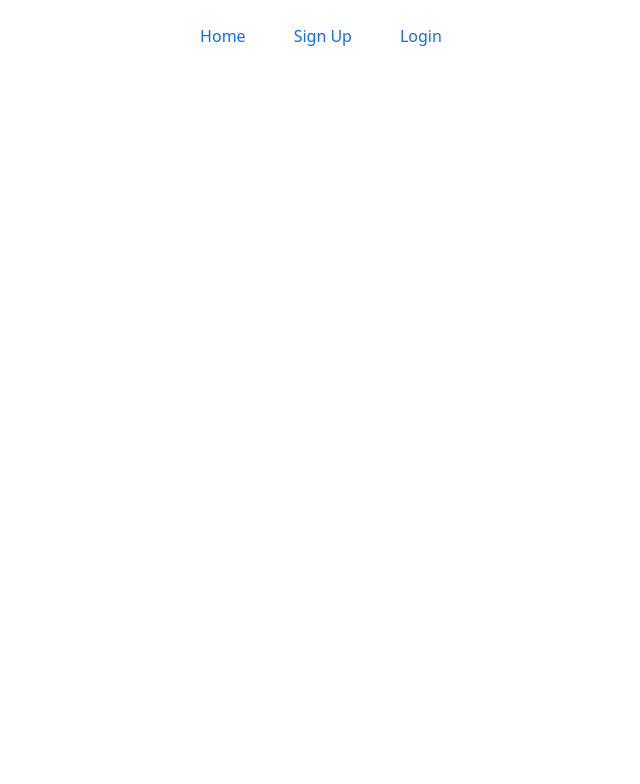
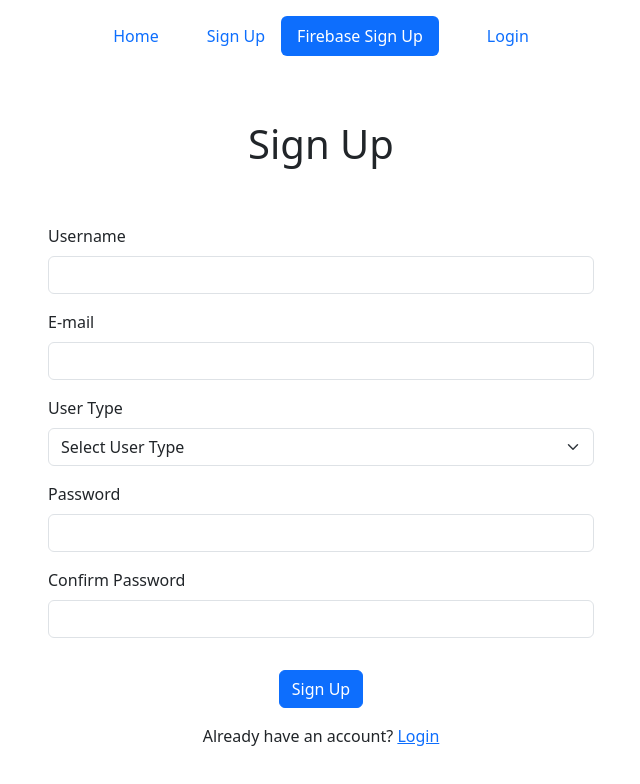
Before and after one commit to nkat001/FIT5032-Assignment, a Vue app in the folder WellnessHub/: page /firebase-signup in a window 1280 px wide. Before the commit this address had no page. Shown: the top 784 px of the page, without its empty margins (319-959 px from the left). Built offline with nearby package versions, Linux system fonts and the light colour scheme.

Commit message:
feat: firebase signup added

```diff
--- a/WellnessHub/package.json
+++ b/WellnessHub/package.json
@@ -12,6 +12,7 @@
     "@syncfusion/ej2-vue-inputs": "^26.2.11",
     "bootstrap": "^5.3.3",
     "dompurify": "^3.1.6",
+    "firebase": "^10.14.0",
     "vue": "^3.4.29",
     "vue-router": "^4.4.3"
   },
--- a/WellnessHub/src/components/BHeader.vue
+++ b/WellnessHub/src/components/BHeader.vue
@@ -7,6 +7,10 @@
                 </li>
                 <li class="nav-item">
                     <router-link v-if="!isAuthenticated" to="/signup" class="nav-link" active-class="active">Sign
+                        Up</router-link>
+                </li>
+                <li class="nav-item">
+                    <router-link to="/firebase-signup" class="nav-link me-3" active-class="active">Firebase Sign
                         Up</router-link>
                 </li>
                 <li class="nav-item">
--- a/WellnessHub/src/main.js
+++ b/WellnessHub/src/main.js
@@ -4,5 +4,24 @@ import "bootstrap/dist/css/bootstrap.min.css";
 import router from "./router";
 
 const app = createApp(App);
+
+// Import the functions you need from the SDKs you need
+import { initializeApp } from "firebase/app";
+// TODO: Add SDKs for Firebase products that you want to use
+// https://firebase.google.com/docs/web/setup#available-libraries
+
+// Your web app's Firebase configuration
+const firebaseConfig = {
+  apiKey: "AIzaSyB89JL6wRd6Of_L1lLi1Awxx51gfK9qJGY",
+  authDomain: "fit5032-wellnesshub.firebaseapp.com",
+  projectId: "fit5032-wellnesshub",
+  storageBucket: "fit5032-wellnesshub.appspot.com",
+  messagingSenderId: "991670726884",
+  appId: "1:991670726884:web:9f77e3308236299f1dfcf1",
+};
+
+// Initialize Firebase
+initializeApp(firebaseConfig);
+
 app.use(router);
 app.mount("#app");
--- a/WellnessHub/src/router/index.js
+++ b/WellnessHub/src/router/index.js
@@ -3,6 +3,7 @@ import HomeView from "@/views/HomeView.vue";
 import LoginView from "@/views/LoginView.vue";
 import RatingView from "@/views/RatingView.vue";
 import SignUpView from "@/views/SignUpView.vue";
+import FirebaseSignUpView from "@/views/FirebaseSignUpView.vue";
 import { createRouter, createWebHistory } from "vue-router";
 const routes = [
   {
@@ -32,6 +33,11 @@ const routes = [
     component: DashboardView,
     meta: { requiresAuth: true },
   },
+  {
+    path: "/firebase-signup",
+    name: "FirebaseSignUp",
+    component: FirebaseSignUpView,
+  },
 ];
 
 const router = createRouter({
@@ -40,11 +46,11 @@ const router = createRouter({
 });
 
 router.beforeEach((to, from, next) => {
-  const isAuthenticated = localStorage.getItem('isAuthenticated') === 'true'
+  const isAuthenticated = localStorage.getItem("isAuthenticated") === "true";
 
   if (to.matched.some((record) => record.meta.requiresAuth)) {
     if (!isAuthenticated) {
-      next('/login');
+      next("/login");
     } else {
       next();
     }
--- /dev/null
+++ b/WellnessHub/src/views/FirebaseSignUpView.vue
@@ -0,0 +1,157 @@
+<template>
+    <div class="container">
+        <div class="row">
+            <div class="col-12 col-md-8 col-lg-6 offset-md-2 offset-lg-3">
+                <h1 class="p-5 text-center">Sign Up</h1>
+                <form @submit.prevent="submitForm">
+                    <div class="row mb-3">
+                        <div class="col-12 mb-3">
+                            <label for="username" class="form-label">Username</label><br />
+                            <input type="text" id="username" name="username" class="form-control" autocomplete="off"
+                                @blur="() => validateName(true)" @input="() => validateName(false)"
+                                v-model="formData.username" />
+                            <div v-if="errors.username" class="text-danger">{{ errors.username }}</div>
+                        </div>
+                        <div class="col-12 mb-3">
+                            <label for="email" class="form-label">E-mail</label><br />
+                            <input type="email" id="email" name="email" class="form-control" autocomplete="off"
+                                @blur="() => validateEmail(true)" @input="() => validateEmail(false)"
+                                v-model="formData.email" />
+                            <div v-if="errors.email" class="text-danger">{{ errors.email }}</div>
+                        </div>
+                        <div class="col-12">
+                            <label for="userType" class="form-label">User Type</label><br />
+                            <select id="userType" class="form-select" v-model="formData.userType"
+                                @blur="() => validateUserType(true)" @input="() => validateUserType(false)">
+                                <option value="" disabled>Select User Type</option>
+                                <option value="Patient">Patient</option>
+                                <option value="Staff">Staff</option>
+                            </select>
+                            <div v-if="errors.userType" class="text-danger">{{ errors.userType }}</div>
+                        </div>
+                    </div>
+                    <div class="row">
+                        <div class="col-12 mb-3">
+                            <label for="password" class="form-label">Password</label><br />
+                            <input type="password" id="password" name="password" class="form-control"
+                                @blur="() => validatePassword(true)" @input="() => validatePassword(false)"
+                                v-model="formData.password" />
+                            <div v-if="errors.password" class="text-danger">{{ errors.password }}</div>
+                        </div>
+                        <div class="col-12 mb-3">
+                            <label for="confirm-password" class="form-label">Confirm Password</label><br />
+                            <input type="password" id="confirm-password" name="confirm-password" class="form-control"
+                                v-model="formData.confirmPassword" @blur="() => validateConfirmPassword(true)" />
+                            <div v-if="errors.confirmPassword" class="text-danger">
+                                {{ errors.confirmPassword }}
+                            </div>
+                        </div>
+                    </div>
+                    <div class="col-12 text-center mt-3">
+                        <button type="submit" class="btn btn-primary">Sign Up</button>
+                        <p class="m-3">Already have an account? <a href="/login">Login</a></p>
+                    </div>
+                </form>
+            </div>
+        </div>
+    </div>
+</template>
+
+<script setup>
+import { ref } from 'vue'
+import { getAuth, createUserWithEmailAndPassword } from 'firebase/auth'
+
+const formData = ref({
+    username: '',
+    email: '',
+    userType: '',
+    password: '',
+    confirmPassword: '',
+})
+
+const errors = ref({
+    username: null,
+    email: null,
+    userType: null,
+    password: null,
+    confirmPassword: null,
+    userExists: null, // New error for checking if user already exists
+})
+
+const auth = getAuth()
+
+const validateName = (blur) => {
+    if (formData.value.username.length < 3) {
+        errors.value.username = blur ? 'Username must be at least 3 characters long' : null
+    }
+}
+
+const validateEmail = (blur) => {
+    const emailRegex = /^[^\s@]+@[^\s@]+\.[^\s@]+$/;
+    if (!emailRegex.test(formData.value.email)) {
+        errors.value.email = blur ? 'Email is invalid' : null;
+    } else {
+        errors.value.email = null;
+    }
+}
+
+const validateUserType = (blur) => {
+    if (formData.value.userType === '') {
+        errors.value.userType = blur ? 'User type cannot be empty' : null
+    } else {
+        errors.value.userType = null
+    }
+}
+
+const validatePassword = (blur) => {
+    const password = formData.value.password
+    const minLength = 8
+    const hasUpperCase = /[A-Z]/.test(password)
+    const hasLowerCase = /[a-z]/.test(password)
+    const hasSpecChar = /[!@#$%&*(),.|:;]/.test(password)
+
+    if (password.length < minLength) {
+        errors.value.password = blur ? 'Password must be at least 8 characters long' : null
+    } else if (!hasUpperCase) {
+        errors.value.password = 'Password must have at least one uppercase letter'
+    } else if (!hasLowerCase) {
+        errors.value.password = 'Password must have at least one lowercase letter'
+    } else if (!hasSpecChar) {
+        errors.value.password = 'Password must have at least one special character'
+    } else {
+        errors.value.password = null
+    }
+}
+
+const validateConfirmPassword = (blur) => {
+    if (formData.value.confirmPassword !== formData.value.password) {
+        if (blur) errors.value.confirmPassword = 'Passwords do not match'
+    } else {
+        errors.value.confirmPassword = null
+    }
+}
+
+
+const submitForm = () => {
+    validateName(true)
+    validateEmail(true)
+    validateUserType(true)
+    validatePassword(true)
+    validateConfirmPassword(true)
+
+
+    // Check if there are any validation errors
+    if (!errors.value.username && !errors.value.email && !errors.value.userType && !errors.value.password && !errors.value.confirmPassword) {
+        createUserWithEmailAndPassword(auth, email.value, password.value)
+            .then(() => {
+                alert('Signup successful! You can now log in.')
+                window.location.href = '/login'
+            }).catch((error) => {
+                console.log("Error occured: ", error);
+                alert('Error signing up')
+            })
+    }
+}
+</script>
+
+<style scoped></style>
```
Also changed, not shown: 1 other file (tests, documents, lock files or other folders).
